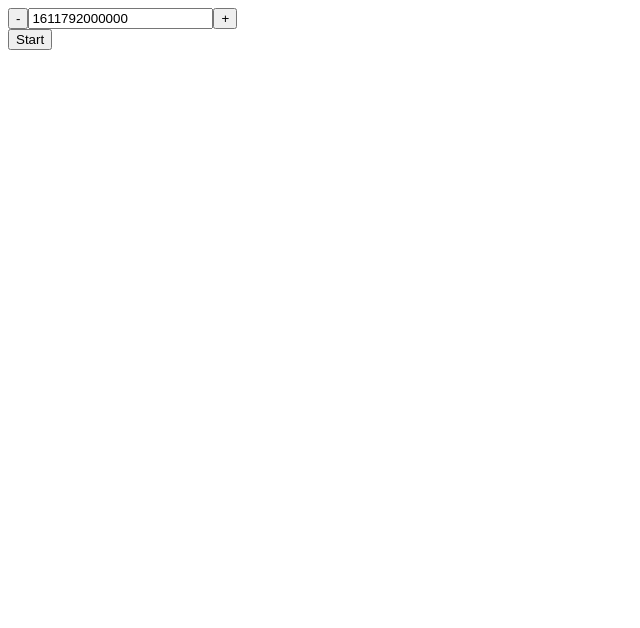
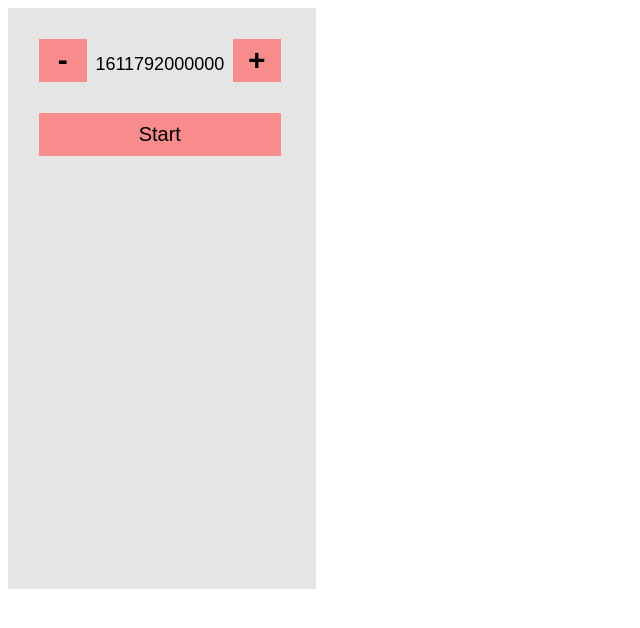
Before and after one commit to adammatulka/running_motivation, a React (Vite) app: page / in a window 1280 px wide. Shown: the top 628 px of the page, without its empty margins (0-640 px from the left). Built offline with nearby package versions, Linux system fonts and the light colour scheme.

Commit message:
CSS + helpcall prep

```diff
--- /dev/null
+++ b/src/styles.css
@@ -0,0 +1,61 @@
+#whole{
+
+    height: 581px;
+    width: 308px;
+    min-height: 100%;
+    background-color: rgba(229, 229, 229, 1);
+}
+
+#pacestats{
+    padding-block: 10%;
+    margin-left: 10%;
+}
+
+p{
+    margin-left: 30%;
+    font-size: 18px;
+}
+
+button{
+    background-color: rgba(248, 139, 139, 1);
+    border: none;
+    height: 43px;
+    width: 48px;
+    font-size: 30px;
+    font-weight: bold;
+}
+
+button :disabled{
+    background-color: grey; /* ??? :( */
+}
+
+
+#btnstart{
+    width: 242px;
+    height: 43px;
+    font-size: 20px;
+    font-weight: 300;
+    margin-left: 10%;
+
+
+}
+
+#btnstop{
+    width: 242px;
+    height: 43px;
+    font-size: 20px;
+    font-weight: 300;
+    margin-left: 10%;
+
+
+}
+
+input{
+    border: none;
+    width: 142px;
+    height: 30px;
+    background-color: rgba(229, 229, 229, 1);
+    font-size: 18px;
+    text-align: center;
+
+}
--- a/src/timer.jsx
+++ b/src/timer.jsx
@@ -1,16 +1,15 @@
 import React, { useRef, useState } from 'react';
 import dayjs from 'dayjs';
+import './styles.css';
 
 
 export const Timer = () => {
-    const [pace, setPace] = useState(dayjs().startOf('day').valueOf());
+    const [pace, setPace] = useState(dayjs().startOf('day').valueOf()); // uuuuhhh
     const [runtime, setRuntime] = useState('');
     const [runStart, setRunStart] = useState();
     const [running, setRunning] = useState(false);
 
-    const [stats, setStats] = useState('')
-
-    const [changebtn, setChangebtn] = useState('Start');
+    const [stats, setStats] = useState([]); // I'm a dummy dumb dumb :((
 
     const runningInterval = useRef();
 
@@ -37,54 +36,55 @@ export const Timer = () => {
         setRunning(false);
 
         const now = new Date();
-        localStorage.setItem('lastRun', now - runStart);
+        const stats = now - runStart;
+
+        localStorage.setItem('lastRun', stats);
         const listLastRun = localStorage.getItem('lastRun');
+        const statsFormatted = dayjs().startOf('day').add(listLastRun, 'milliseconds').format('[Run1:] HH:mm:ss') // test
+
         console.log(dayjs().startOf('day').add(listLastRun, 'milliseconds').format('[Time:] HH:mm:ss'));
 
-        const statsFormatted = dayjs().startOf('day').add(listLastRun, 'milliseconds').format('[Time:] HH:mm:ss')
-        setStats(statsFormatted);
+         setStats(statsFormatted);
     }
 
     const handleAdd = () =>  {
-        const paceIncrement = pace + 5000;
-        const formattedPace = dayjs(paceIncrement).format('mm:ss [min/km]');
-        console.log(formattedPace);
+        const paceIncrement = pace + 5000; // + 5 sec.
+        const formattedPace = dayjs(paceIncrement).format('mm:ss [min/km]'); // Invalid date when displayed by setPace()
         setPace(paceIncrement)
 
+        console.log(formattedPace); // displayed just fine when logged in console
     }
 
     const handleSub = () =>  {
-        const paceIncrement = pace - 5000;
-        const formattedPace = dayjs(paceIncrement).format('mm:ss [min/km]');
-        console.log(formattedPace);
-        setPace(paceIncrement)
+        const paceDecrement = pace - 5000; // - 5 sec.
+        const formattedPace = dayjs(paceDecrement).format('mm:ss [min/km]'); // Invalid date when displayed by setPace()
+        setPace(paceDecrement)
+
+        console.log(formattedPace); // displayed just fine when logged in console
     }
 
     return(
-        <div>
+        <div id="whole">
             <div id="pacestats">
-            <button disabled={ running } onClick={handleSub}>-</button>
+            <button id="btnplus" disabled={ running } onClick={handleSub}>-</button>
                 <label>
-                <input type="text" readOnly="readonly" value={ pace } disabled={ running } onChange={(e) => setPace(e.target.value)} />
+                    <input type="text" readOnly="readonly" value={ pace } disabled={ running } onChange={(e) => setPace(e.target.value)} />
                 </label>
-            <button disabled={ running } onClick={handleAdd}>+</button>
+            <button id="btnminus" disabled={ running } onClick={handleAdd}>+</button>
             </div>
 
             <div id="runstats">
-                {!running && <button onClick={handleStart}>Start</button>}
-                {running && <button  onClick={handleStop}>Stop</button>}
+                {!running && <button id="btnstart" onClick={handleStart}>Start</button>}
+                {running && <button id="btnstop" onClick={handleStop}>Stop</button>}
                     <p>
                         <strong>{ runtime }</strong>
                     </p>
             </div>
 
             <div id="stathistory">
-                <ul>
-
-                    <p>
-                        { stats }
-                    </p>
-                </ul>
+                <p>
+                    <strong>{ stats }</strong>
+                </p>
             </div>
 
 
--- a/src/timerHistory.jsx
+++ b/src/timerHistory.jsx
@@ -4,55 +4,6 @@ import dayjs from 'dayjs';
 export const History = () => {
     const [pace, setPace] = useState(0);
     const [runtime, setRuntime] = useState('');
-
-    const [changebtn, setChangebtn] = useState('Start');
-
-    const bminus = document.getElementById('bminus');
-    const bplus = document.getElementById('bplus');
-    const paceinput = document.getElementById('paceinput');
-
-    const handleStart = (e) =>{
-        e.preventDefault();
-
-        console.log('start')
-
-        const startDate = new Date();
-        setInterval(function(){
-            const now = new Date();
-            const runtime = now - startDate;
-
-            const runtimeFormatted = dayjs().startOf('day').add(runtime, 'milliseconds').format('[Time:] HH:mm:ss')
-            console.log('runtime', runtime)
-            console.log('runtimeFormatted', runtimeFormatted)
-
-            // setRuntime(runtimeFormatted);
-        }, 100);
-
-        bminus.disabled = true;
-        bplus.disabled = true;
-        paceinput.disabled = true;
-    }
-
-    const handleStop = (e) =>{
-        e.preventDefault();
-
-        clearInterval(isRunning);
-        setRuntime('')
-
-        bminus.disabled = false;
-        bplus.disabled = false;
-        paceinput.disabled = false;
-    }
-
-    const handleAdd = () =>  {
-        setPace(pace + 1)
-
-    }
-
-    const handleSub = () =>  {
-        setPace(pace - 1)
-
-    }
 
     return(
         <div>
```
Also changed, not shown: src/styles.scss (deleted).
